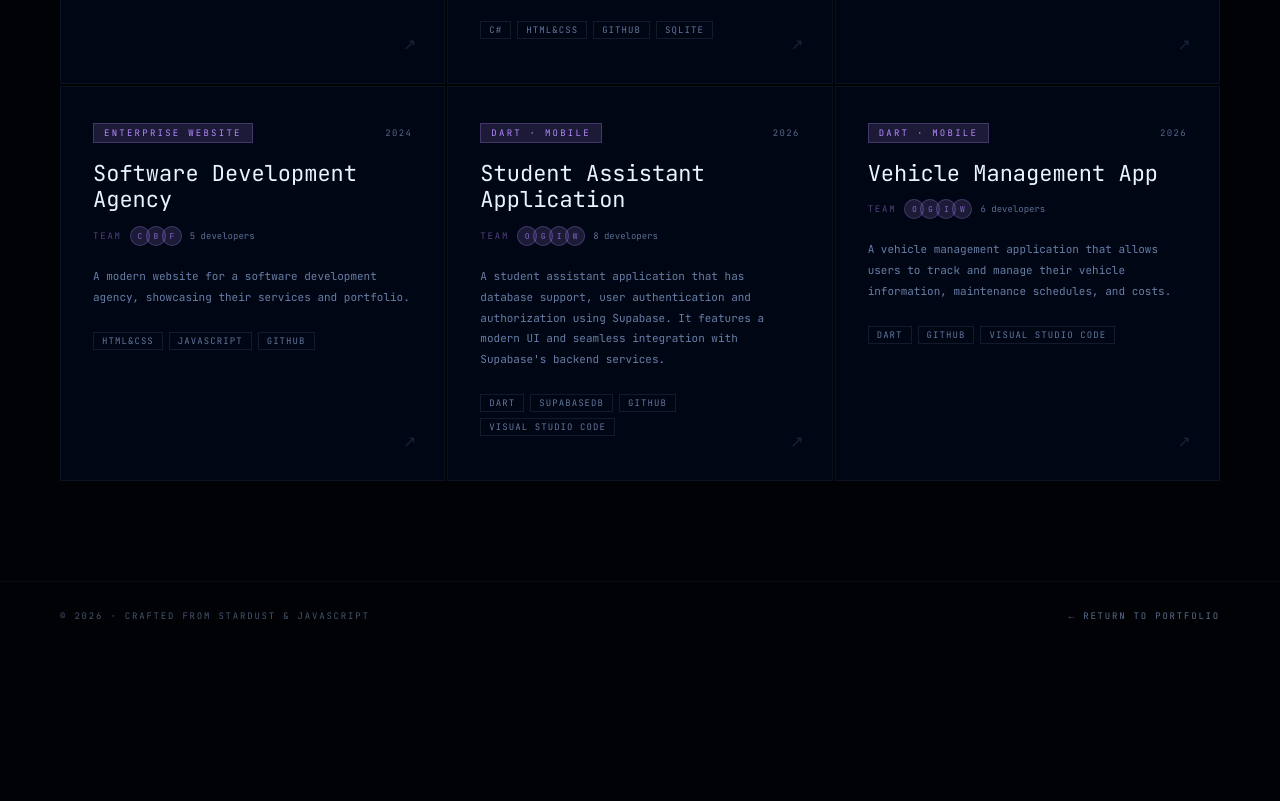
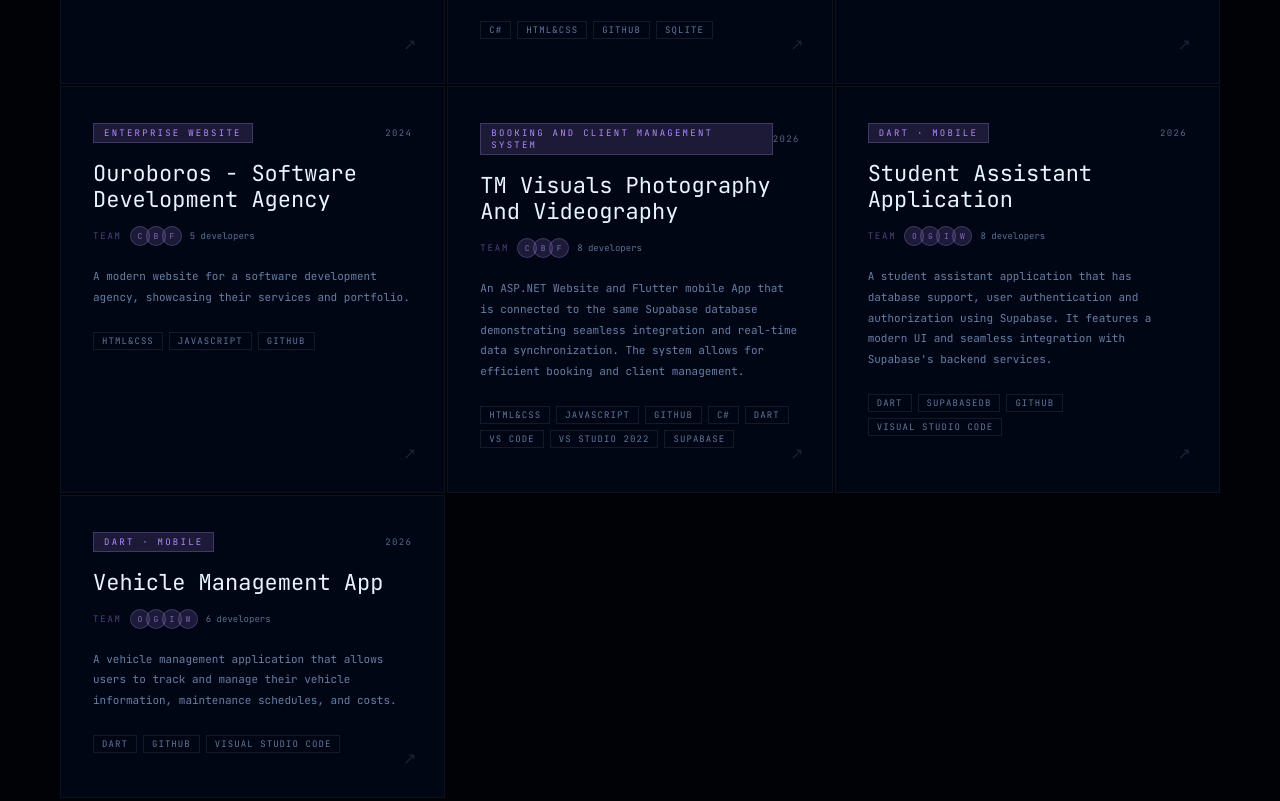
Before and after one commit to Truce-hash/Portfolio, a plain HTML site: page main/Projects.html in a window 1280 px wide. Shown: the part 1735-2536 px from the top of the page. Before the commit the page ends 2385 px from the top, so only its background shows below. Drawn offline with Linux system fonts and the light colour scheme.

Commit message:
Add new project card for TM Visuals and update title for Software Development Agency

```diff
--- a/main/Projects.html
+++ b/main/Projects.html
@@ -204,7 +204,7 @@
           <span class="card-tag collab-tag">Enterprise Website</span>
           <span class="card-year">2024</span>
         </div>
-        <h3 class="card-title">Software Development Agency</h3>
+        <h3 class="card-title">Ouroboros - Software Development Agency</h3>
         <div class="card-team">
           <span class="team-label">Team</span>
           <div class="team-avatars">
@@ -217,6 +217,30 @@
         <div class="card-stack">
           <span class="stack-tag">HTML&CSS</span><span class="stack-tag">Javascript</span>
           <span class="stack-tag">GitHub</span>
+        </div>
+        <span class="card-arrow">↗</span>
+      </div>
+
+      <div class="project-card collab-card reveal" data-type="collab">
+        <div class="card-meta">
+          <span class="card-tag collab-tag">Booking and Client Management System</span>
+          <span class="card-year">2026</span>
+        </div>
+        <h3 class="card-title">TM Visuals Photography And Videography</h3>
+        <div class="card-team">
+          <span class="team-label">Team</span>
+          <div class="team-avatars">
+            <div class="team-avatar">C</div><div class="team-avatar">B</div>
+            <div class="team-avatar">F</div>
+          </div>
+          <span class="team-size">8 developers</span>
+        </div>
+        <p class="card-desc">An ASP.NET Website and Flutter mobile App that is connected to the same Supabase database demonstrating seamless integration and real-time data synchronization. The system allows for efficient booking and client management.</p>
+        <div class="card-stack">
+          <span class="stack-tag">HTML&CSS</span><span class="stack-tag">Javascript</span>
+          <span class="stack-tag">GitHub</span><span class="stack-tag">C#</span>
+          <span class="stack-tag">Dart</span><span class="stack-tag">VS Code</span>
+          <span class="stack-tag">VS Studio 2022</span><span class="stack-tag">Supabase</span>
         </div>
         <span class="card-arrow">↗</span>
       </div>
```
Also changed, not shown: main/portfolio.html (+1 -1 lines).
